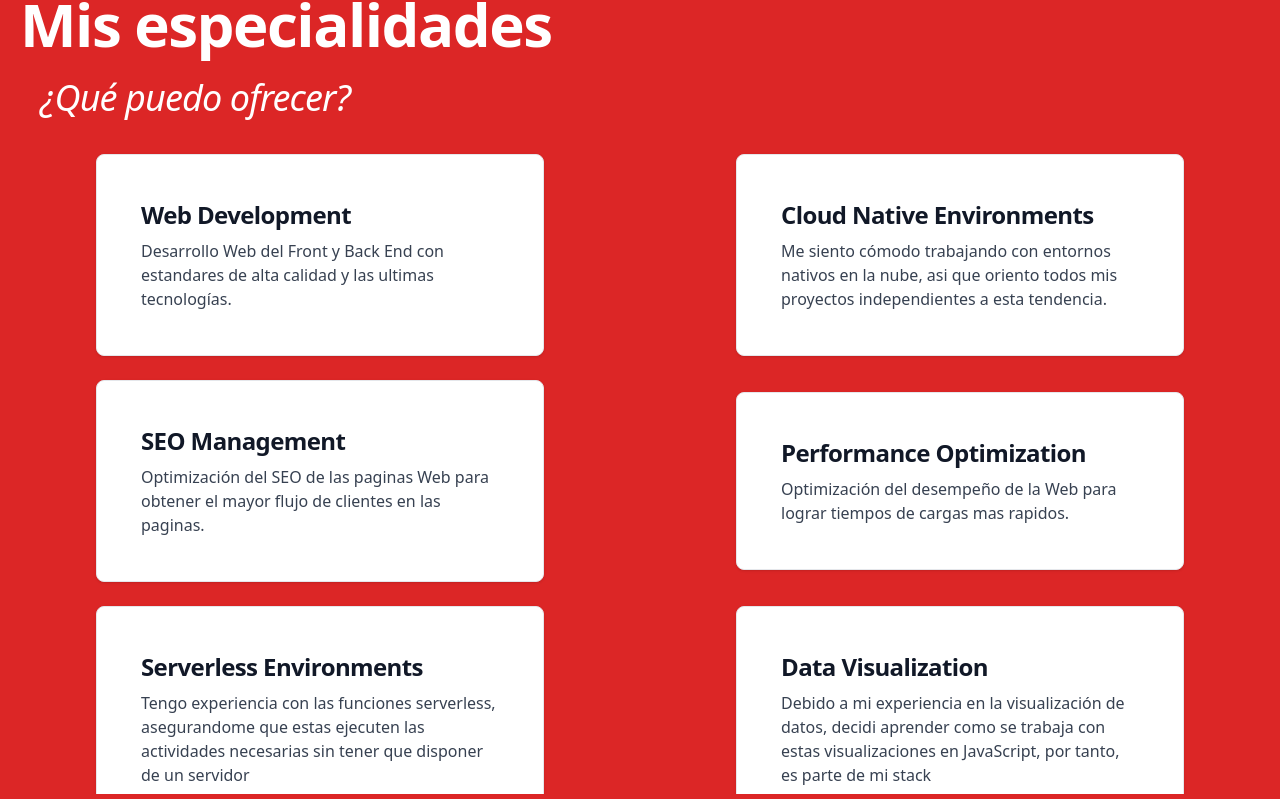
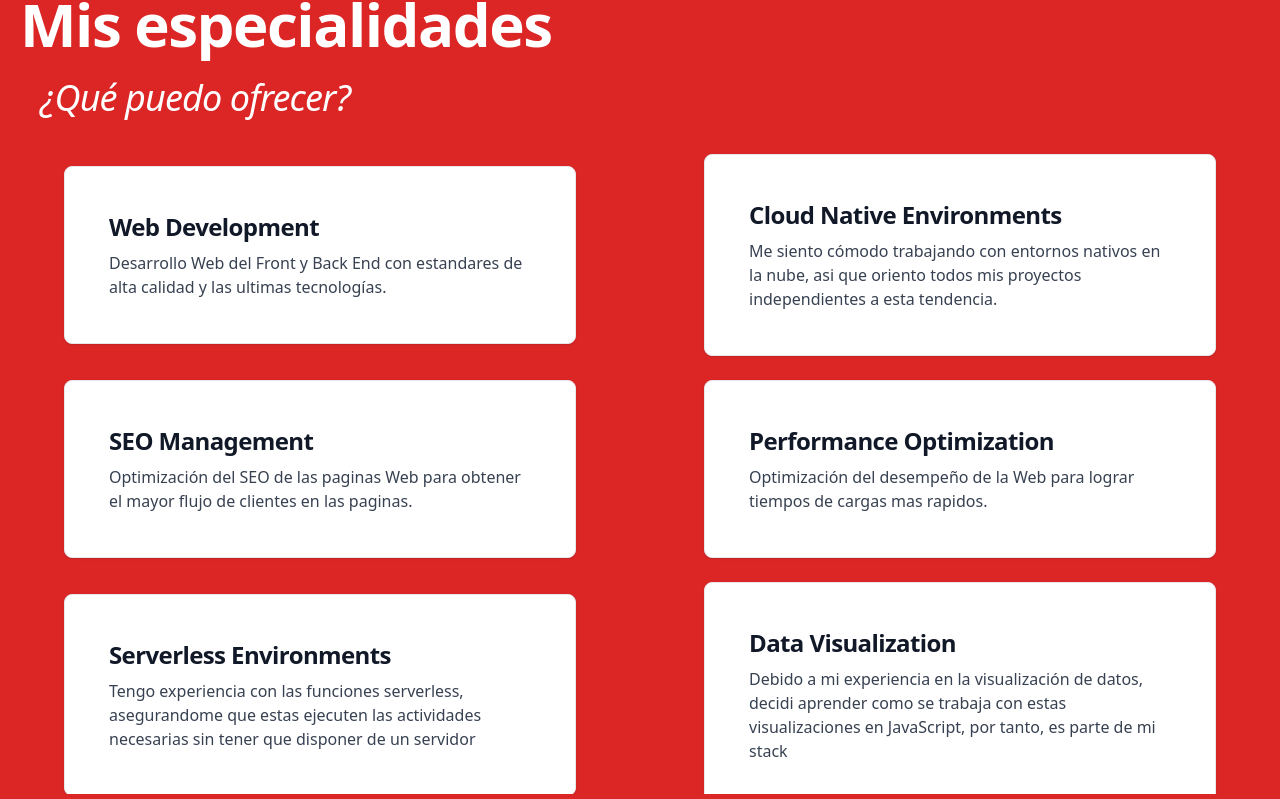
Before and after one commit to liljemery/portfolio, a React (Vite) app: page / in a window 1280 px wide. Shown: the part 1918-2717 px from the top of the page. Built offline with nearby package versions, Linux system fonts and the light colour scheme.

Commit message:
style: minor style updates

```diff
--- a/src/organisms/Services.jsx
+++ b/src/organisms/Services.jsx
@@ -13,7 +13,7 @@ const Services = () => {
             ¿Qué puedo ofrecer?
         </h2>
         <div className="container mx-auto lg:flex flex-wrap items-center">
-            <div className="block lg:max-w-md p-11 bg-white border border-gray-200 rounded-lg shadow hover:bg-gray-100 my-3 mx-auto">
+            <div className="block lg:max-w-lg p-11 bg-white border border-gray-200 rounded-lg shadow hover:bg-gray-100 my-3 mx-auto">
                 <h5 className="mb-2 text-2xl font-bold tracking-tight text-gray-900 ">
                     Web Development
                 </h5>
@@ -21,7 +21,7 @@ const Services = () => {
                     Desarrollo Web del Front y Back End con estandares de alta calidad y las ultimas tecnologías.
                 </p>
             </div>
-            <div className="block lg:max-w-md p-11 bg-white border border-gray-200 rounded-lg shadow hover:bg-gray-100 my-3 mx-auto">
+            <div className="block lg:max-w-lg p-11 bg-white border border-gray-200 rounded-lg shadow hover:bg-gray-100 my-3 mx-auto">
                 <h5 className="mb-2 text-2xl font-bold tracking-tight text-gray-900 ">
                     Cloud Native Environments
                 </h5>
@@ -29,7 +29,7 @@ const Services = () => {
                     Me siento cómodo trabajando con entornos nativos en la nube, asi que oriento todos mis proyectos independientes a esta tendencia.
                 </p>
             </div>
-            <div className="block lg:max-w-md p-11 bg-white border border-gray-200 rounded-lg shadow hover:bg-gray-100 my-3 mx-auto">
+            <div className="block lg:max-w-lg p-11 bg-white border border-gray-200 rounded-lg shadow hover:bg-gray-100 my-3 mx-auto">
                 <h5 className="mb-2 text-2xl font-bold tracking-tight text-gray-900 ">
                     SEO Management
                 </h5>
@@ -37,7 +37,7 @@ const Services = () => {
                     Optimización del SEO de las paginas Web para obtener el mayor flujo de clientes en las paginas.
                 </p>
             </div>
-            <div className="block lg:max-w-md p-11 bg-white border border-gray-200 rounded-lg shadow hover:bg-gray-100 my-3 mx-auto">
+            <div className="block lg:max-w-lg p-11 bg-white border border-gray-200 rounded-lg shadow hover:bg-gray-100 my-3 mx-auto">
                 <h5 className="mb-2 text-2xl font-bold tracking-tight text-gray-900 ">
                     Performance Optimization
                 </h5>
@@ -45,7 +45,7 @@ const Services = () => {
                     Optimización del desempeño de la Web para lograr tiempos de cargas mas rapidos.
                 </p>
             </div>
-            <div className="block lg:max-w-md p-11 bg-white border border-gray-200 rounded-lg shadow hover:bg-gray-100 my-3 mx-auto">
+            <div className="block lg:max-w-lg p-11 bg-white border border-gray-200 rounded-lg shadow hover:bg-gray-100 my-3 mx-auto">
                 <h5 className="mb-2 text-2xl font-bold tracking-tight text-gray-900 ">
                     Serverless Environments
                 </h5>
@@ -53,7 +53,7 @@ const Services = () => {
                     Tengo experiencia con las funciones serverless, asegurandome que estas ejecuten las actividades necesarias sin tener que disponer de un servidor
                 </p>
             </div>
-            <div className="block lg:max-w-md p-11 bg-white border border-gray-200 rounded-lg shadow hover:bg-gray-100 my-3 mx-auto">
+            <div className="block lg:max-w-lg p-11 bg-white border border-gray-200 rounded-lg shadow hover:bg-gray-100 my-3 mx-auto">
                 <h5 className="mb-2 text-2xl font-bold tracking-tight text-gray-900 ">
                     Data Visualization
                 </h5>
```
